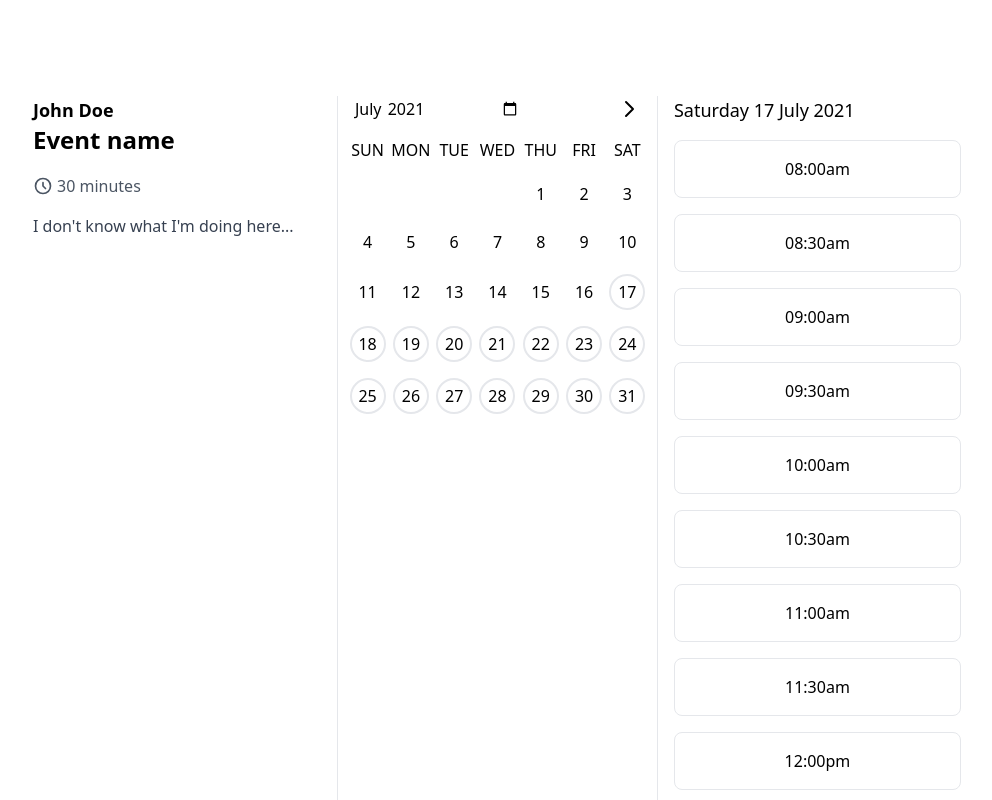
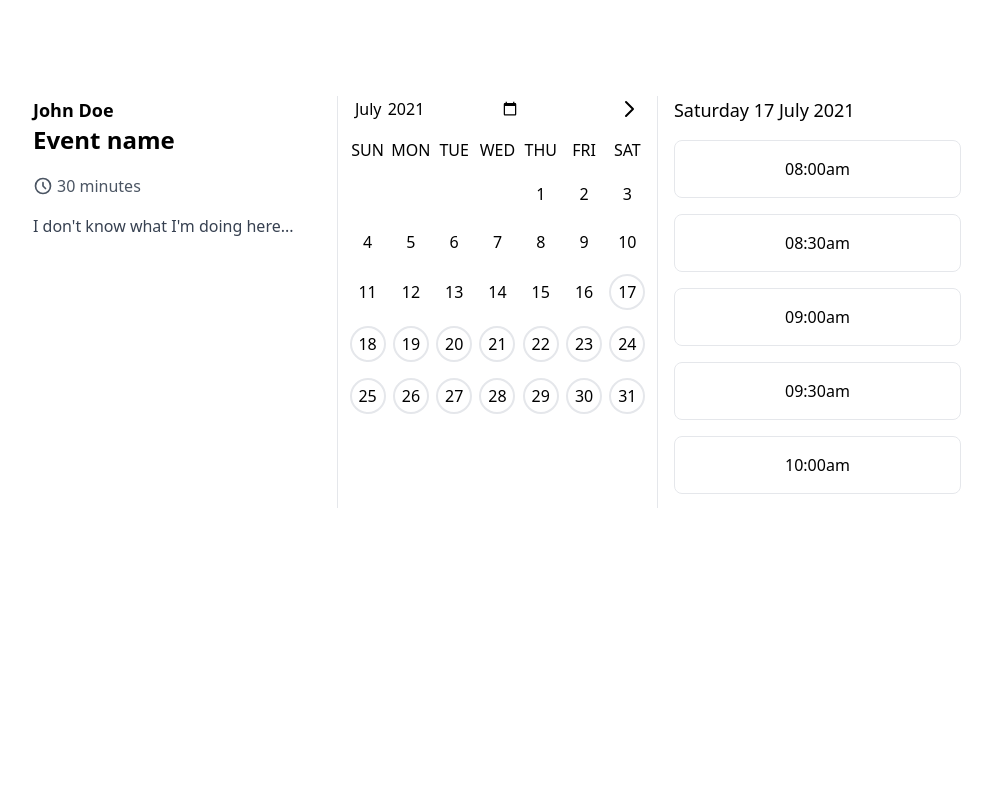
Before and after one commit to NourDT/air-fullstack-test, a React (Create React App) app in the folder frontend/: page / in a window 1280 px wide. Shown: the top 800 px of the page, without its empty margins (143-1135 px from the left). Built offline with nearby package versions, Linux system fonts and the light colour scheme; no server answers.

Commit message:
Limit timeslot picker height

```diff
--- a/frontend/src/TimeslotPicker.tsx
+++ b/frontend/src/TimeslotPicker.tsx
@@ -61,7 +61,7 @@ export class TimeslotPicker extends React.Component<
         <h2 className="text-lg">
           {this.props.date.format("dddd D MMMM YYYY")}
         </h2>
-        <div>
+        <div className="h-96 overflow-y-auto">
           {freeSlots(
             this.state.slots,
             this.props.date.hour(8).minute(0),
```
